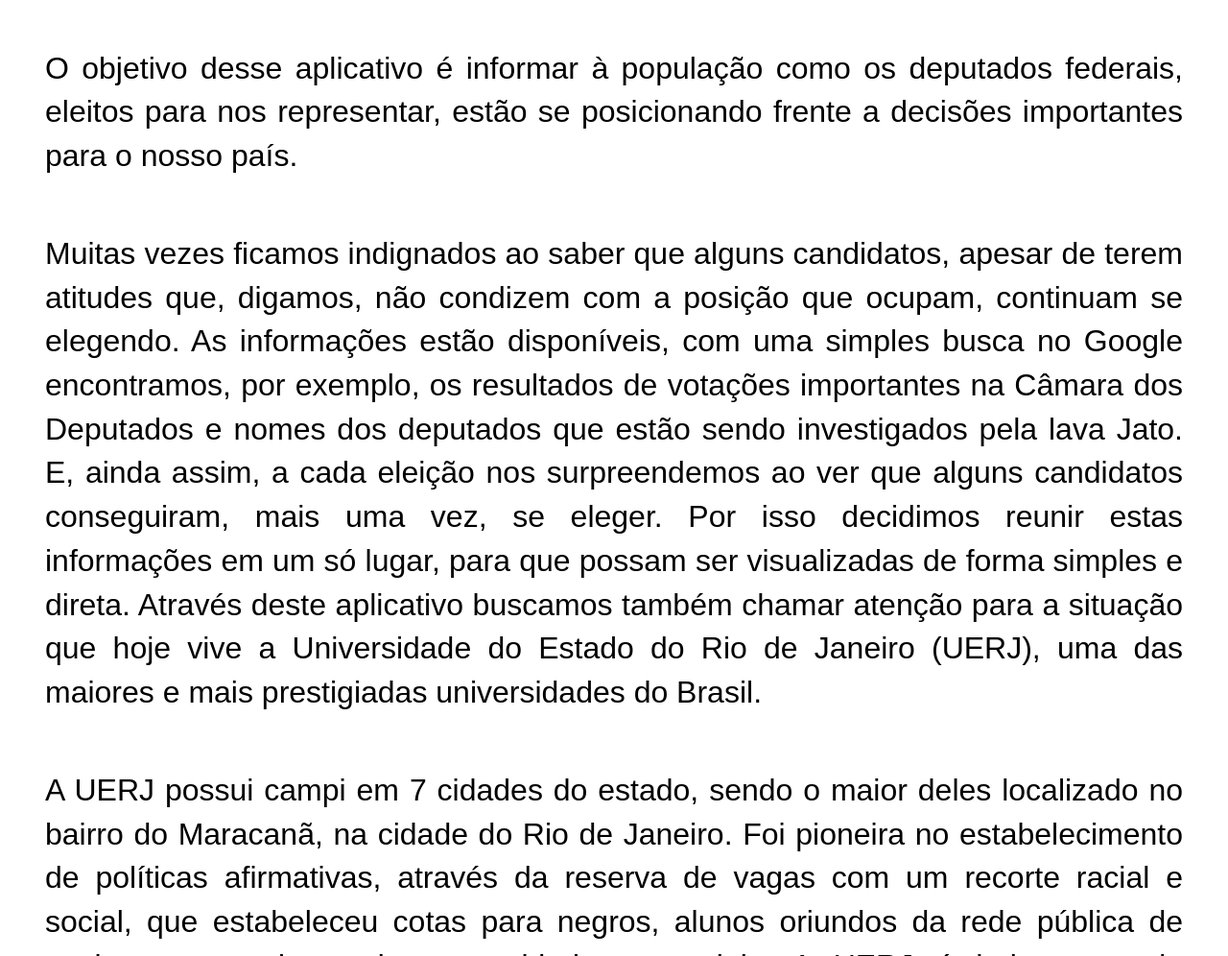
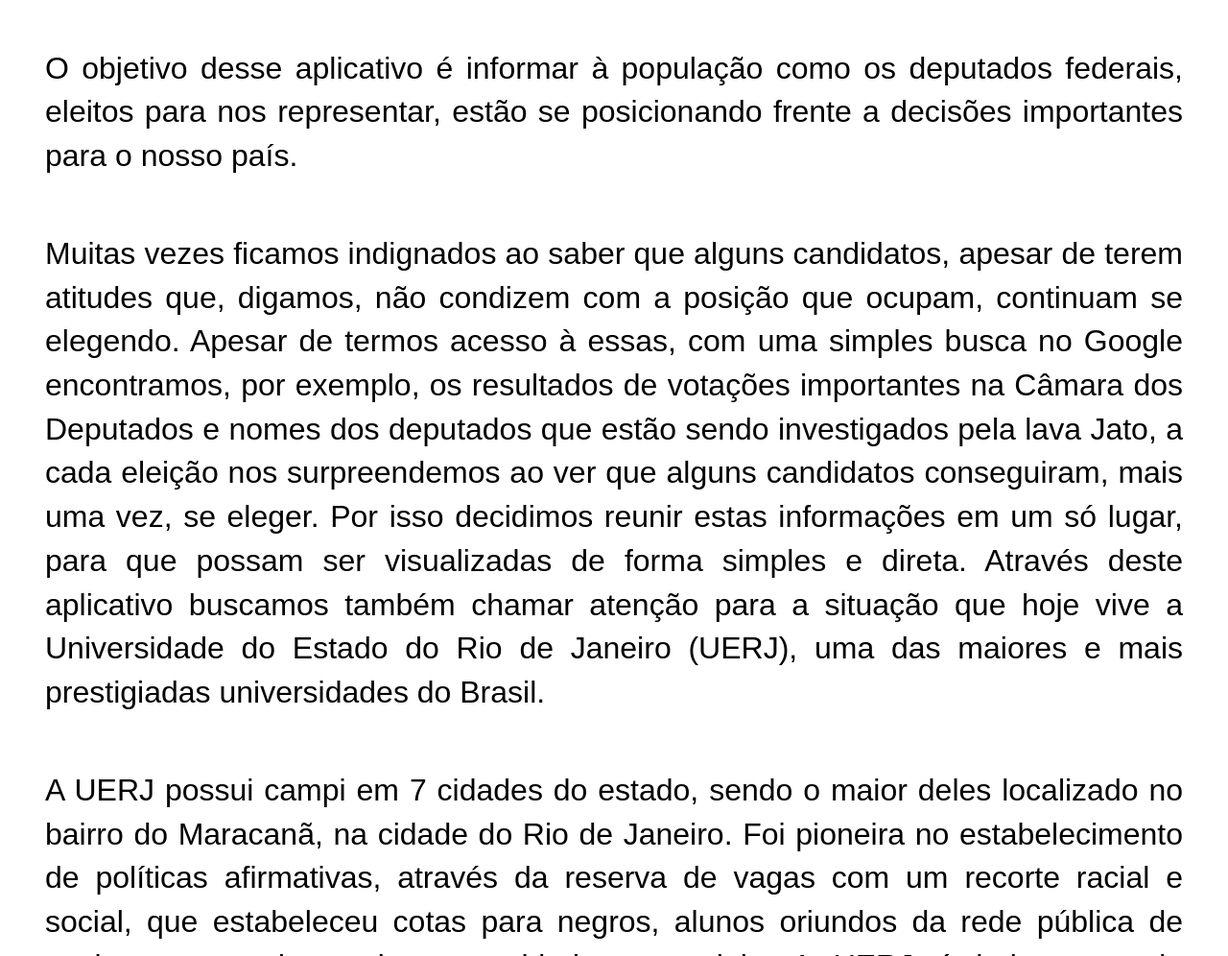
Before and after one commit to liscustodio/DeputadosFederais, a plain HTML site: page mobile/QuemSomos.html in a window 1280 px wide. Shown: the part 785-1781 px from the top of the page at 96% size. Drawn offline with Linux system fonts and the light colour scheme; a web font is replaced by a local one.

Commit message:
Update QuemSomos.html

```diff
--- a/mobile/QuemSomos.html
+++ b/mobile/QuemSomos.html
@@ -63,7 +63,7 @@
 O objetivo desse aplicativo é informar à população como os deputados federais, eleitos para nos representar, estão se posicionando frente a decisões importantes para o nosso país.
 
 </p><p align ="justify"><br>
-Muitas vezes ficamos indignados ao saber que alguns candidatos, apesar de terem atitudes que, digamos, não condizem com a posição que ocupam, continuam se elegendo. As informações estão disponíveis, com uma simples busca no Google encontramos, por exemplo, os resultados de votações importantes na Câmara dos Deputados e nomes dos deputados que estão sendo investigados pela lava Jato. E, ainda assim, a cada eleição nos surpreendemos ao ver que alguns candidatos conseguiram, mais uma vez, se eleger. Por isso decidimos reunir estas informações em um só lugar, para que possam ser visualizadas de forma simples e direta. Através deste aplicativo buscamos também chamar atenção para a situação que hoje vive a Universidade do Estado do Rio de Janeiro (UERJ), uma das maiores e mais prestigiadas universidades do Brasil.
+Muitas vezes ficamos indignados ao saber que alguns candidatos, apesar de terem atitudes que, digamos, não condizem com a posição que ocupam, continuam se elegendo. Apesar de termos acesso à essas, com uma simples busca no Google encontramos, por exemplo, os resultados de votações importantes na Câmara dos Deputados e nomes dos deputados que estão sendo investigados pela lava Jato, a cada eleição nos surpreendemos ao ver que alguns candidatos conseguiram, mais uma vez, se eleger. Por isso decidimos reunir estas informações em um só lugar, para que possam ser visualizadas de forma simples e direta. Através deste aplicativo buscamos também chamar atenção para a situação que hoje vive a Universidade do Estado do Rio de Janeiro (UERJ), uma das maiores e mais prestigiadas universidades do Brasil.
 
 </p><p align ="justify"><br>
 A UERJ possui campi em 7 cidades do estado, sendo o maior deles localizado no bairro do Maracanã, na cidade do Rio de Janeiro. Foi  pioneira no estabelecimento de políticas afirmativas,  através  da  reserva  de vagas  com  um  recorte  racial e  social, que  estabeleceu  cotas  para  negros, alunos  oriundos  da  rede  pública  de ensino e portadores de necessidades especiais. A UERJ é hoje, segundo levantamento feito pelo <a href='http://cwur.org/2017/brazil.php'><font color="blue">Center for World University Rankings (CWUR)</font></a>, a 8ª melhor universidade do país.
```
